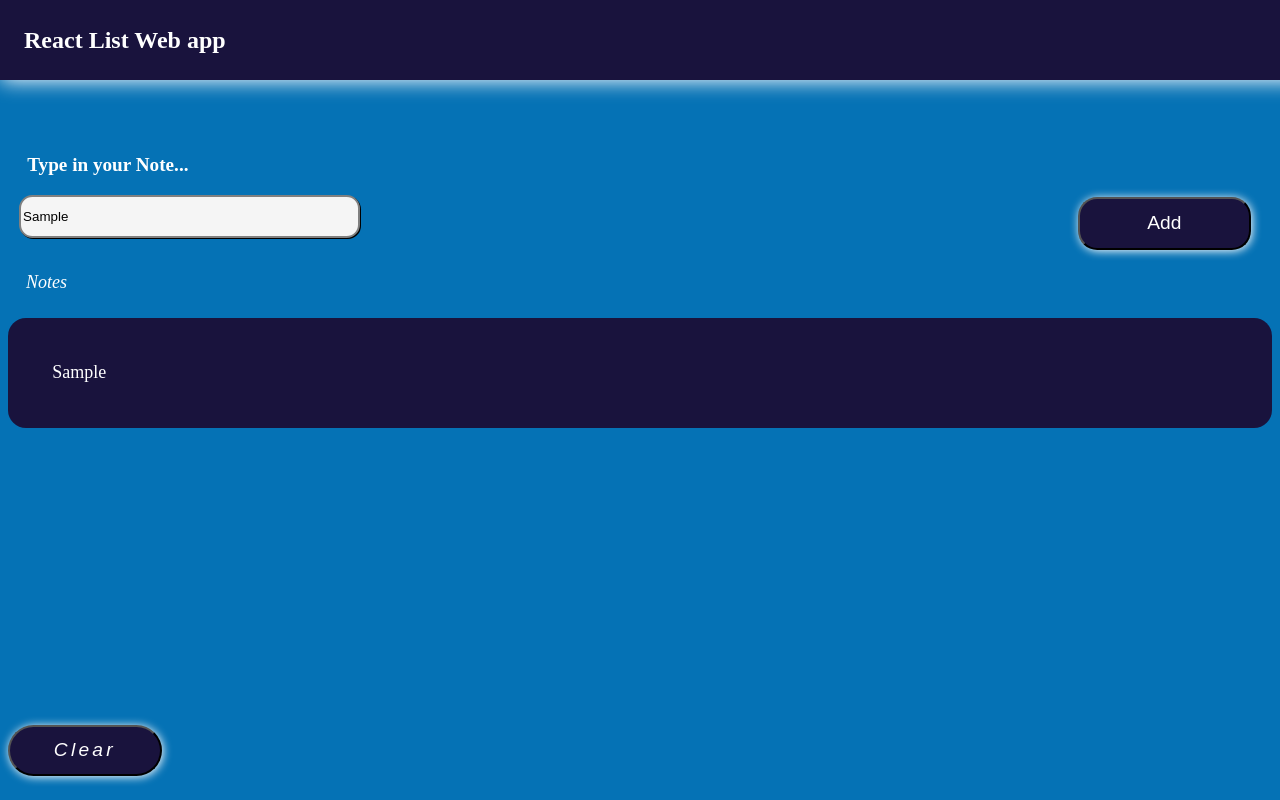
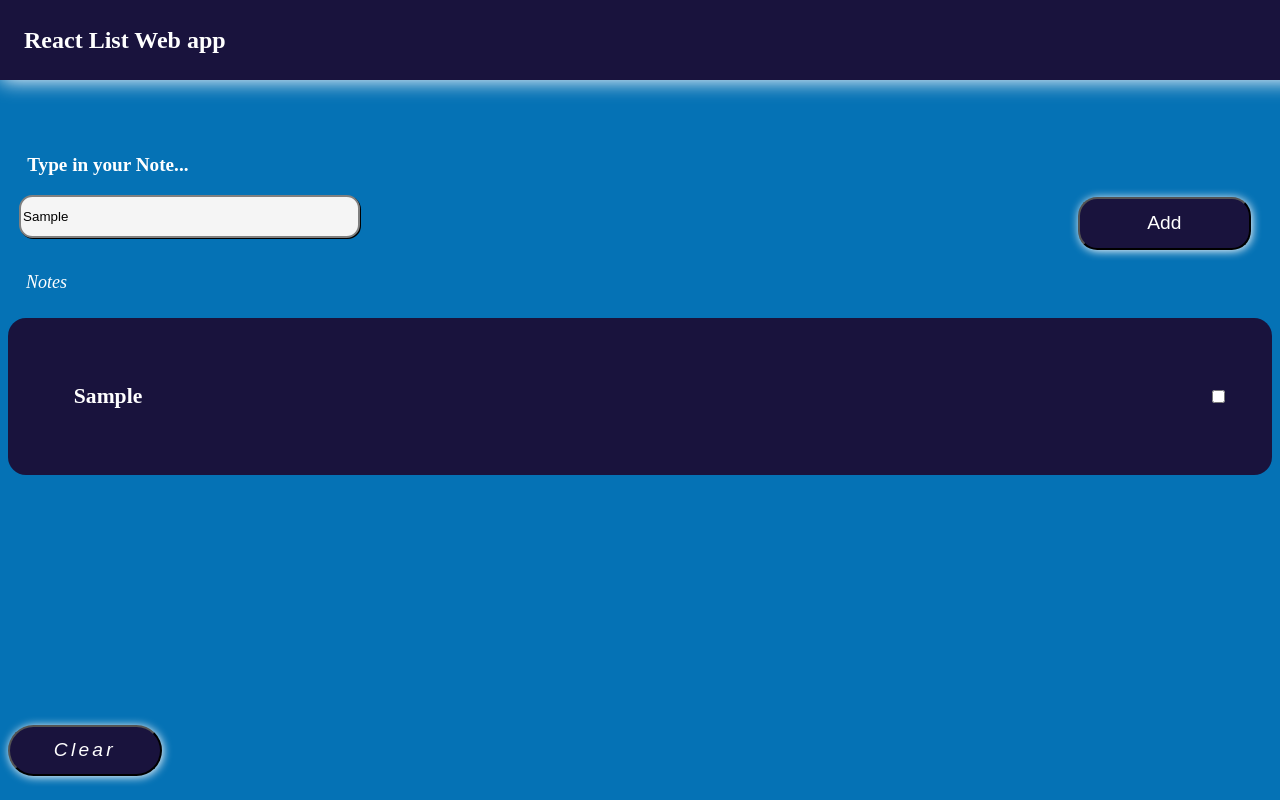
Before and after one commit to Cimorexave/react-list, a React (Create React App) app: page / in a window 1280 px wide. Both pictures are taken after typing "Sample" into the empty fields and a click on the input "Add". Built offline with nearby package versions, Linux system fonts and the light colour scheme.

Commit message:
fixed bug with the first empy a=object array. added checkbox stylings to items

```diff
--- a/src/App.js
+++ b/src/App.js
@@ -4,7 +4,7 @@ import List from './components/List';
 import Input from './components/Input';
 import { v4 as uuidv4 } from 'uuid';
 
-let arrayOfNotes = []
+let arrayOfNotes = [{}]
 const App = () => {
   const [data_from_input, setData_from_input] = useState([])
 
@@ -16,7 +16,7 @@ const App = () => {
 
   const pullData_function = (data) => {
     console.log('pulling data to parent')
-    arrayOfNotes.push(data)
+    arrayOfNotes.push({string: data, isDone: false })
     //console.log('array of notes: ' , arrayOfNotes)
     setData_from_input([...arrayOfNotes])
     console.log('data from input is: ' , data_from_input)
--- a/src/components/List.js
+++ b/src/components/List.js
@@ -1,15 +1,17 @@
-import React, {useState, useEffect} from 'react'
+import React from 'react'
 import { v4 as uuidv4 } from 'uuid';
 import './list.css'
+let i = 0
+const List = ({notes}) => {
 
-const List = ({notes }) => {
   console.log('notes are: ' ,notes)
   return (
     <>
     <p className='title'> Notes </p>
-        {notes.map((item) => { return (
+        {notes.map((item) => { if(Object.keys(item).length > 1) return (
             <div className='item' key={uuidv4()}>
-              {item}
+              <p className= {item.isDone? 'isDone': {}} >{item.string}</p>
+              <input className='checkbox' type="checkbox" name="isDone" id="isDoneBtn" value={item.isDone}/>
             </div>
         )})}
     </>
--- a/src/components/list.css
+++ b/src/components/list.css
@@ -5,12 +5,18 @@
     font-size: small;
     background-color:  rgb(25, 19, 61);
     color: white;
+    display: flex;
+    justify-content: space-between;
+    align-items: center;
 }
 .title {
     font-size: xx-small;
     font-weight: lighter;
     font-style: italic;
     color: white;
+}
+.isDone {
+    text-decoration: line-through;
 }
 @media screen and (min-width: 767px) {
     .title {
```
